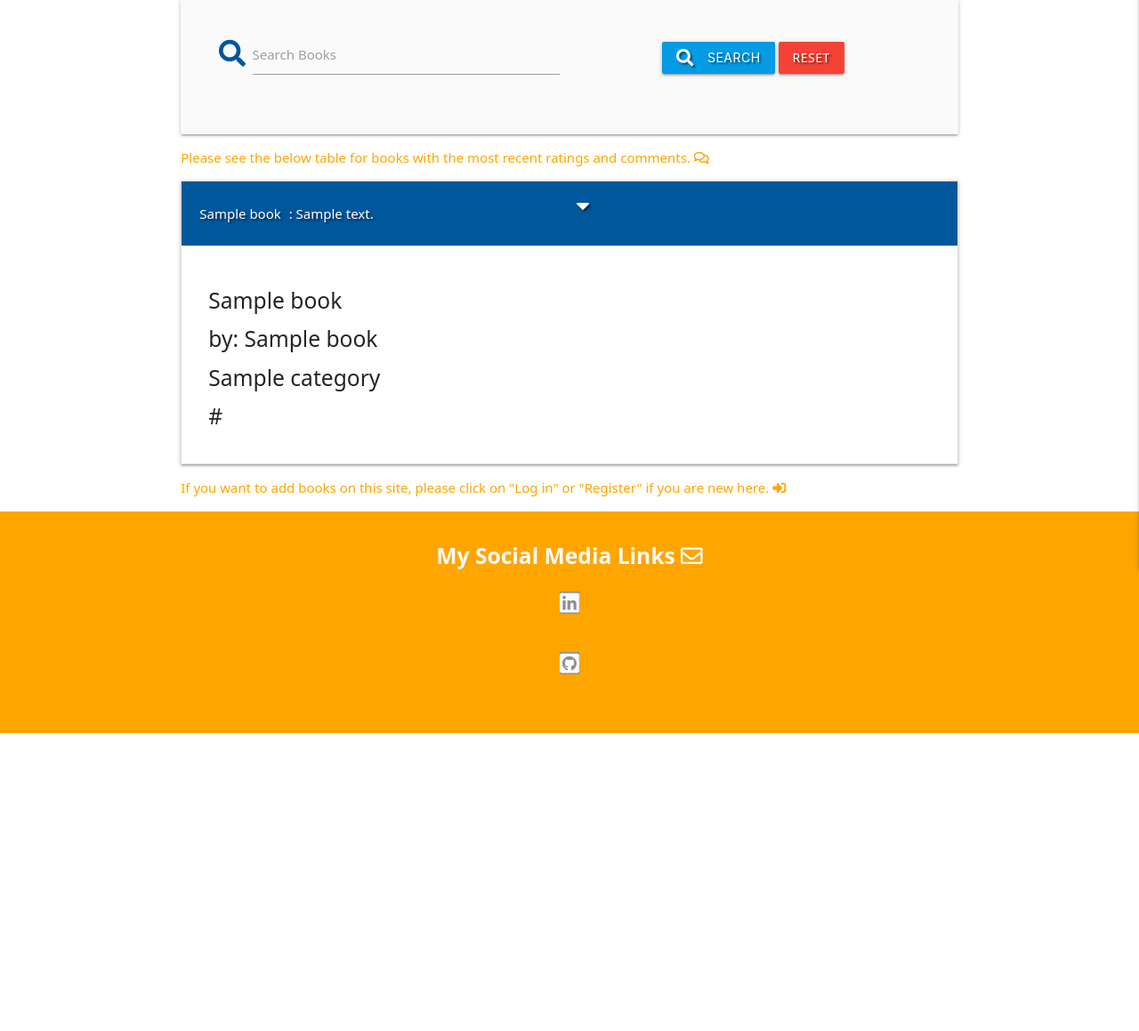
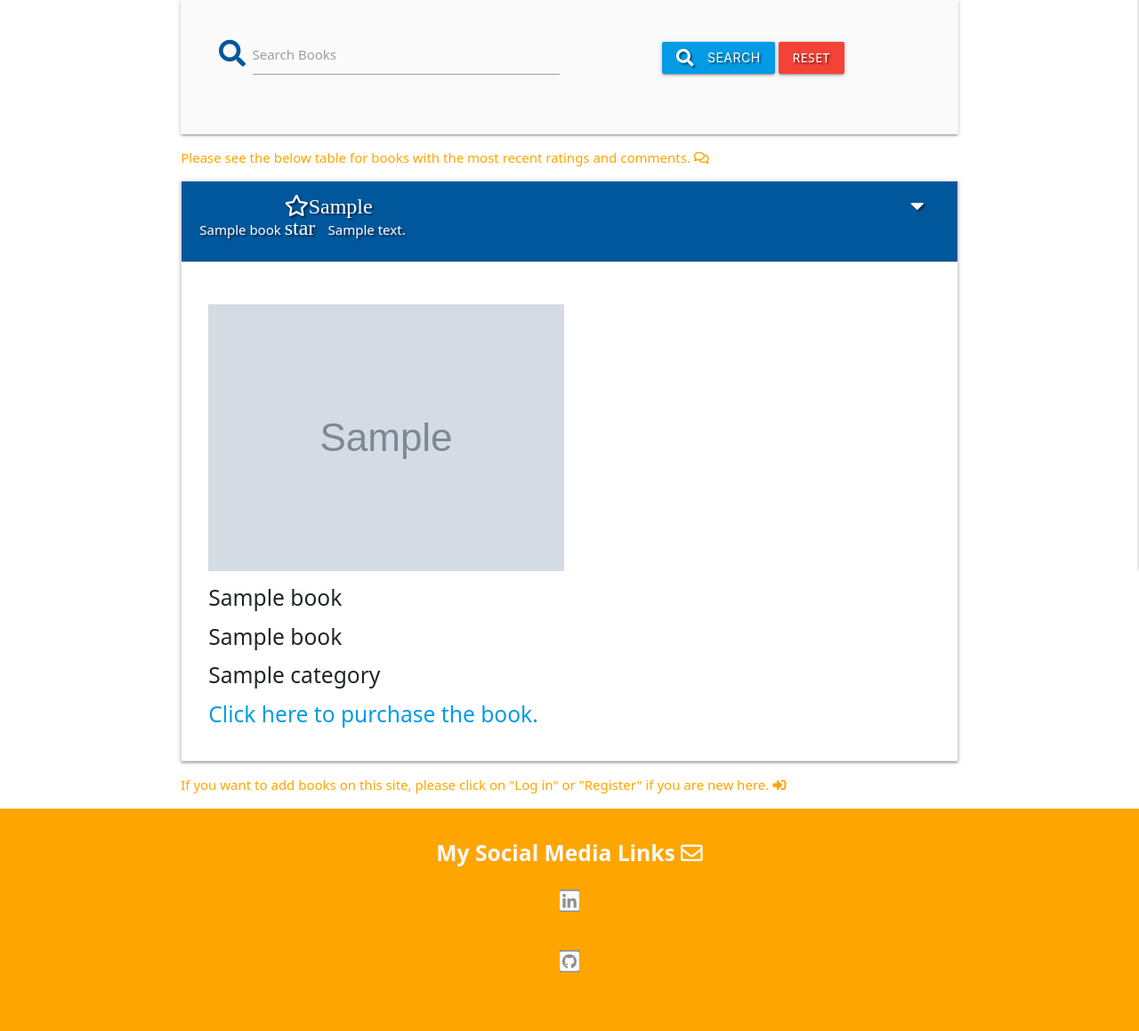
Before and after one commit to SeanD17/Milestone-Project-3, a Flask app: page / in a window 1280 px wide, after a click that opens the changed part. Shown: the part 220-1379 px from the top of the page at 89% size. Before the commit the page ends 1044 px from the top, so only its background shows below. Run offline with Flask 2, Linux system fonts and the light colour scheme; grey boxes marked "Sample" are stand-in pictures; a database or web service that is not in the repository returns one stand-in record (values such as "Sample title"); some libraries are stand-ins or nearby versions.

Commit message:
HTML Change Added a field to the Add and Edit Books forms where the user can give a number rating out of 10 that is then sent to MongoDB Added code to the homepage to display an icon of a star along with the number rating a user had given to a book

```diff
--- a/templates/books.html
+++ b/templates/books.html
@@ -33,22 +33,27 @@
     <li>
         <div class="collapsible-header white-text light-blue darken-4 text-shadow">
             <div class="col s12 m12">
-                <strong>{{ book.book_name }}</strong> : {{ book.comments }}
+                <strong>{{book.book_name}}
+                    <i class=" far fa-solid fa-star prefix">{{book.star}}</i>
+                    {{book.comments}}</strong>
             </div>
-            <div class="col s12 m12">
+            <div>
                 <i class="fas fa-caret-down"></i>
                 {% if session.user|lower == book.created_by|lower %}
+                <a href="{{ url_for('edit_book', book_id=book._id) }}" class="btn-small light-blue lighten-1">Edit</a>
+                {% endif %}
+                {% if session.user == "admin" %}
                 <a href="{{ url_for('delete_book', book_id=book._id) }}" class="btn-small green accent-4">Delete</a>
-                <a href="{{ url_for('edit_book', book_id=book._id) }}" class="btn-small light-blue lighten-1">Edit</a>
                 {% endif %}
             </div>
 
         </div>
         <div class="collapsible-body">
+            <h5><img src="{{ book.image_url}}" alt="Book Cover"></h5>
             <h5><strong>{{ book.book_name }}</strong></h5>
-            <h5><strong>by: {{ book.author_name }}</strong></h5>
+            <h5><strong>{{ book.author_name }}</strong></h5>
             <h5><strong>{{ book.category }}</strong></h5>
-            <h5><strong>{{ book.website_url }}</strong></h5>
+            <h5><strong> <a href="{{ book.website_url}}" target="_blank">Click here to purchase the book.</a></strong>
         </div>
     </li>
     {% endfor %}
```
Also changed, not shown: templates/add_book.html (+8 -1 lines), templates/edit_book.html (+10 -1 lines).
